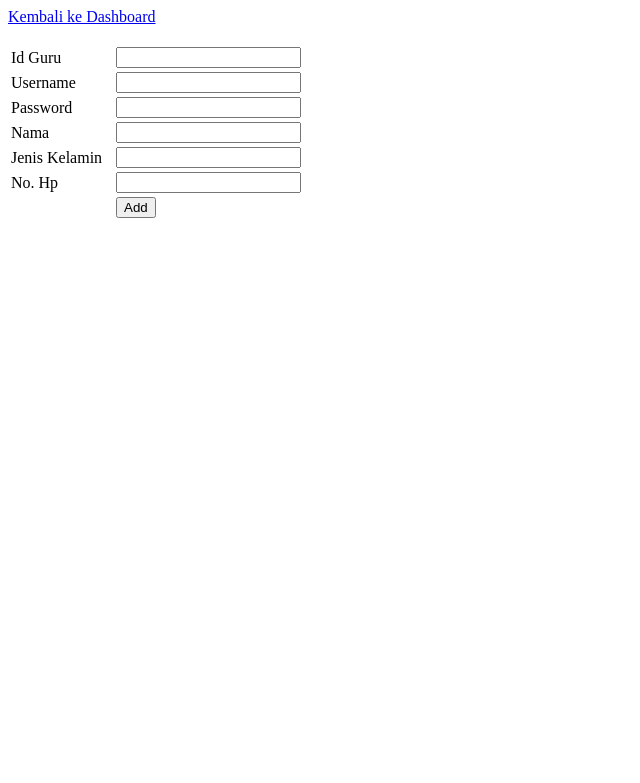
After one commit to Natalia1221/skpm_hunter2, a PHP site: page /add.php in a window 1280 px wide. The commit adds this page. Shown: the top 783 px of the page, without its empty margins (0-640 px from the left). Run offline with PHP 8.4, Linux system fonts and the light colour scheme.

Commit message:
menambahkan crud guru

```diff
--- /dev/null
+++ b/admin/add.php
@@ -0,0 +1,64 @@
+<html>
+<head>
+    <title>Tambah Guru</title>
+</head>
+
+<body>
+    <a href="index.php">Kembali ke Dashboard</a>
+    <br/><br/>
+
+    <form action="add.php" method="post" name="form1">
+        <table width="25%" border="0">
+            <tr>
+                <td>Id Guru</td>
+                <td><input type="text" name="ID_GURU"></td>
+            </tr>
+            <tr>
+                <td>Username</td>
+                <td><input type="text" name="USERNAME_GURU"></td>
+            </tr>
+            <tr>
+                <td>Password</td>
+                <td><input type="text" name="PASSWORD_GURU"></td>
+            </tr>
+            <tr>
+                <td>Nama</td>
+                <td><input type="text" name="NAMA_GURU"></td>
+            </tr>
+            <tr>
+                <td>Jenis Kelamin</td>
+                <td><input type="text" name="JK_GURU"></td>
+            </tr>
+            <tr>
+                <td>No. Hp</td>
+                <td><input type="text" name="HP_GURU"></td>
+            </tr>
+            <tr>
+                <td></td>
+                <td><input type="submit" name="Submit" value="Add"></td>
+            </tr>
+        </table>
+    </form>
+
+    <?php
+
+    // Check If form submitted, insert form data into users table.
+    if(isset($_POST['Submit'])) {
+        $ID_GURU = $_POST['ID_GURU'];
+        $USERNAME_GURU = $_POST['USERNAME_GURU'];
+        $PASSWORD_GURU = $_POST['PASSWORD_GURU'];
+        $NAMA_GURU = $_POST['NAMA_GURU'];
+        $JK_GURU = $_POST['JK_GURU'];
+        $HP_GURU = $_POST['HP_GURU'];
+        // include database connection file
+        include_once("../config.php");
+
+        // Insert user data into table
+        $result = mysqli_query($mysqli, "INSERT INTO guru(ID_GURU,USERNAME_GURU, PASSWORD_GURU, NAMA_GURU, JK_GURU, HP_GURU) VALUES('$ID_GURU','$USERNAME_GURU', '$PASSWORD_GURU', '$NAMA_GURU', '$JK_GURU', '$HP_GURU')");
+
+        // Show message when user added
+        echo "User added successfully. <a href='index.php'>View Users</a>";
+    }
+    ?>
+</body>
+</html>
```
Also changed, not shown: admin/dashboard.php (renamed from admin/dashboard.html, +30 -0 lines), admin/delete.php (added, +13 -0 lines), admin/edit.php (added, +77 -0 lines).
